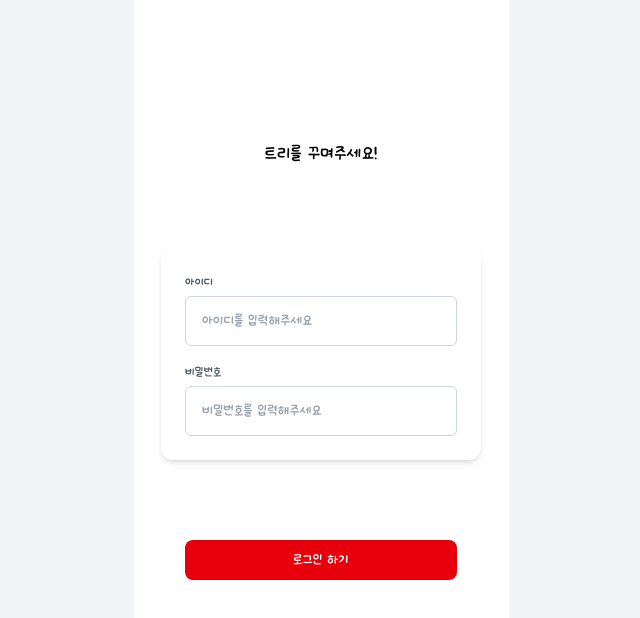
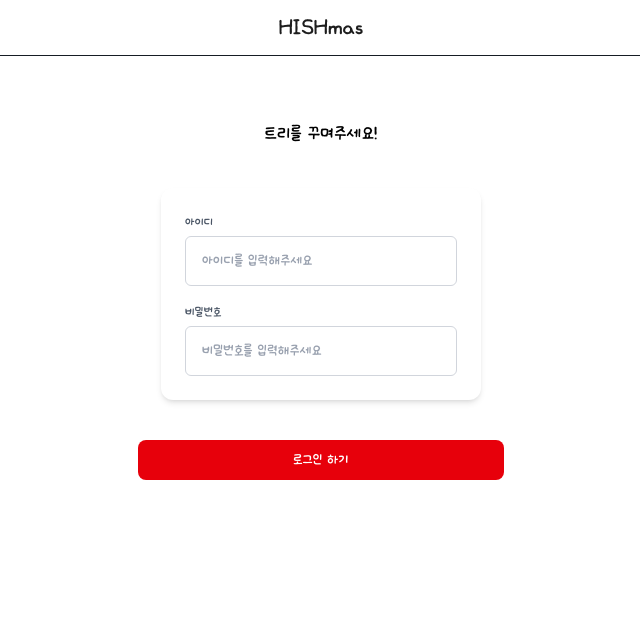
Before and after one commit to HISHmas/frontend, a Next.js app: page /auth/login in a window 1280 px wide. Shown: the top 618 px of the page, without its empty margins (319-959 px from the left). Built offline with nearby package versions, Linux system fonts and the light colour scheme.

Commit message:
fix: 전체 구조 레이아웃 수정

```diff
--- a/src/app/auth/login/page.tsx
+++ b/src/app/auth/login/page.tsx
@@ -10,25 +10,25 @@ export default function Page() {
     };
 
     return (
-    <div className="flex items-center justify-center min-h-screen bg-gray-100">
         <form
             onSubmit={handleSubmit}
             className="
-          flex flex-col items-center pt-20 mx-auto
-          bg-white
-          w-[375px] h-[812px]
+        flex flex-col items-center
+        px-6 pt-10 pb-12
+        w-full
       "
         >
-        <p className="mt-15 text-xl" style={{ fontFamily: "var(--font-ownglyph)" }}>트리를 꾸며주세요!</p>
+            <p className="text-xl mt-6 text-black" style={{ fontFamily: "var(--font-ownglyph)" }}>
+                트리를 꾸며주세요!
+            </p>
 
-        <div className="mt-20">
+            <div className="mt-10 w-full flex justify-center">
                 <LoginForm />
             </div>
 
-        <div className="w-80 mx-auto mt-20 px-6">
+            <div className="w-full mt-10 flex justify-center">
                 <LoginButton />
             </div>
         </form>
-    </div>
     );
 }
--- a/src/app/globals.css
+++ b/src/app/globals.css
@@ -1,15 +1,15 @@
 @import 'tailwindcss';
 
+/* 라이트 모드 기본 색 */
 :root {
-  --font-geist-sans: system-ui, -apple-system, BlinkMacSystemFont, 'Segoe UI', sans-serif;
-  --font-geist-mono: ui-monospace, SFMono-Regular, Menlo, Monaco, Consolas, 'Liberation Mono', 'Courier New', monospace;
+    --background: #ffffff;
+    --foreground: #161d24;
 }
 
 @theme inline {
   --color-background: var(--background);
   --color-foreground: var(--foreground);
-  --font-sans: var(--font-geist-sans);
-  --font-mono: var(--font-geist-mono);
+
 }
 
 @media (prefers-color-scheme: dark) {
--- a/src/app/layout.tsx
+++ b/src/app/layout.tsx
@@ -1,15 +1,40 @@
 import localFont from "next/font/local";
-import "./globals.css";
+import './globals.css'
+import LayoutWrapper from "@/src/components/LayoutWrapper";
+import Header from "@/src/components/common/Header";
+// import BottomNavBar from "@/src/components/common/BottomNavBar"; // 필요 시 추가
 
 const ownglyph = localFont({
-  src: "../../public/fonts/OwnglyphPDH.ttf", // ✅ 절대경로
-  variable: "--font-ownglyph",
+    src: "../../public/fonts/OwnglyphPDH.ttf",
+    variable: "--font-ownglyph",
 });
 
-export default function RootLayout({ children }: { children: React.ReactNode }) {
-  return (
-    <html lang="ko" className={ownglyph.variable}>
-    <body>{children}</body>
-    </html>
-  );
+export default function RootLayout({
+                                       children,
+                                   }: {
+    children: React.ReactNode;
+}) {
+    return (
+        <html lang="ko" className={ownglyph.variable}>
+        <body className="bg-grayscale-5">
+
+
+        <LayoutWrapper>
+
+
+            <Header />
+
+
+            <div className="pt-[56px] flex-1">
+                {children}
+            </div>
+
+
+
+
+        </LayoutWrapper>
+
+        </body>
+        </html>
+    );
 }
--- /dev/null
+++ b/src/components/LayoutWrapper.tsx
@@ -0,0 +1,15 @@
+"use client";
+
+export default function LayoutWrapper({
+                                          children,
+                                      }: {
+    children: React.ReactNode;
+}) {
+    return (
+        <div className="w-full min-h-screen flex justify-center bg-white">
+            <main className="w-full max-w-[414px] min-h-screen flex flex-col mx-auto relative">
+                {children}
+            </main>
+        </div>
+    );
+}
--- /dev/null
+++ b/src/components/common/Header.tsx
@@ -0,0 +1,29 @@
+"use client";
+
+import Image from "next/image";
+import { useRouter } from "next/navigation";
+
+export default function Header() {
+    const router = useRouter();
+
+    return (
+        <header
+            className="
+        fixed top-0 left-0 right-0 z-50
+        bg-white
+        border-b
+        flex justify-center
+        [padding-top:env(safe-area-inset-top)]
+      "
+            style={{ height: "calc(56px + env(safe-area-inset-top))" }}
+        >
+            <div className="relative w-full max-w-[414px] h-[56px] flex items-center justify-center px-5">
+
+                {/* 타이틀 */}
+                <h1 className="text-[24px] text-[#1d1d1d] font-['Ownglyph PDH']">
+                    HISHmas
+                </h1>
+            </div>
+        </header>
+    );
+}
```
Lines whose indentation alone changed are shown as unchanged.
